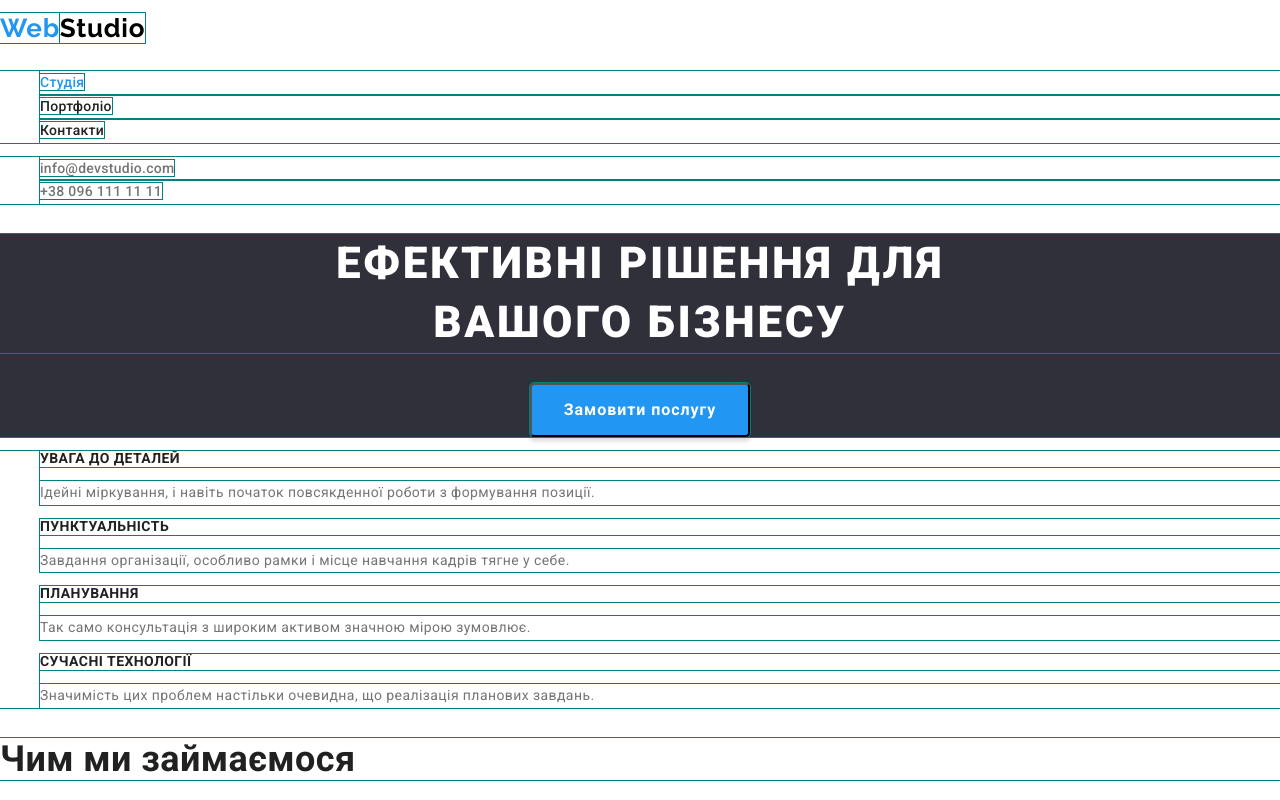
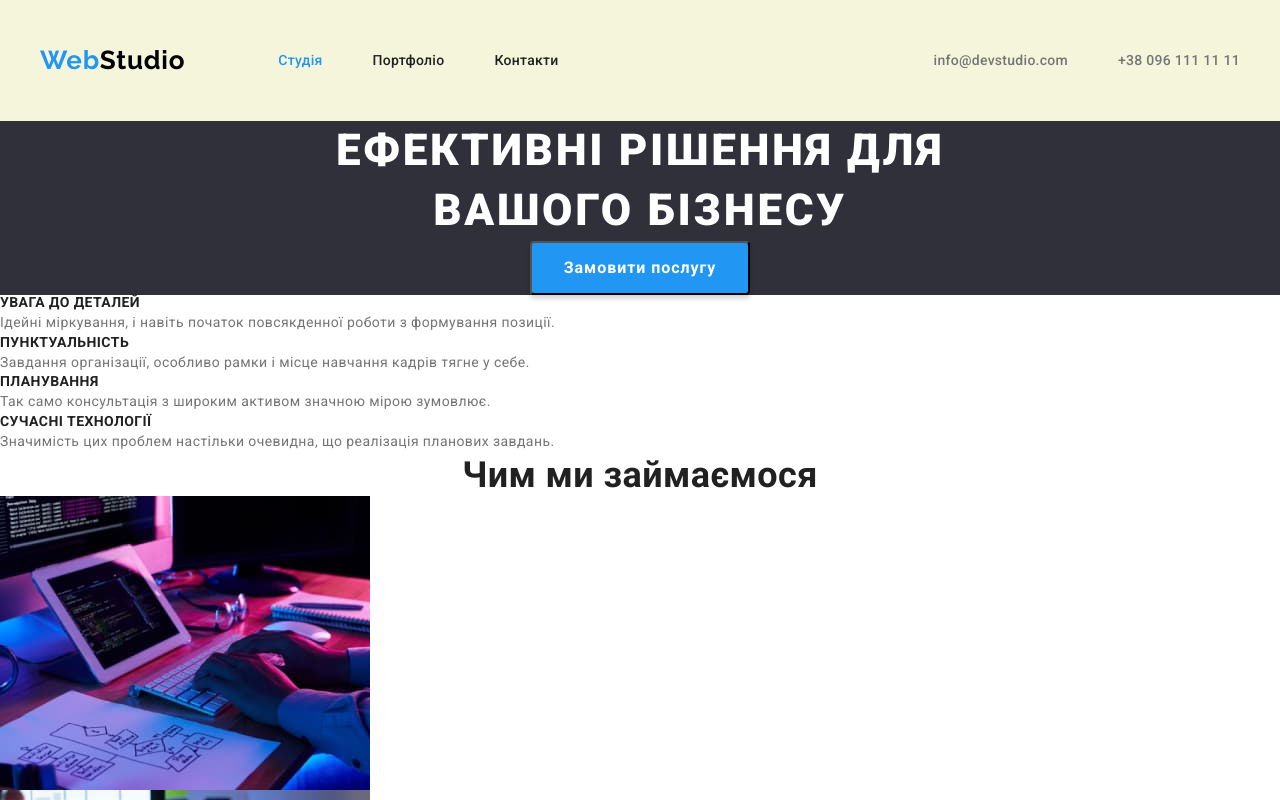
Before and after one commit to vladkand/w02-studio-03-flex, a plain HTML site: page index.html in a window 1280 px wide. Shown: the top 800 px of the page. Drawn offline with nearby package versions, Linux system fonts and the light colour scheme.

Commit message:
Flex in Header

```diff
--- a/css/styles.css
+++ b/css/styles.css
@@ -14,8 +14,8 @@
 
    /* --btn-bg-filter: #F5F4FA; */
 }
-body *{
-   outline: 1px solid teal;
+body * {
+   /* outline: 1px solid teal; */
 }
 
 body {
@@ -30,12 +30,43 @@ body {
 }
 
 /* === COMMON === */
+p,
+h1,
+h2,
+h3,
+h4,
+h5,
+h6 {
+   margin: 0;
+   padding: 0;
+}
+
+ul {
+   margin: 0;
+   padding: 0;
+}
+
+img {
+   display: block;
+   max-width: 100%;
+}
+/* ----------- */
+.container {
+   width: 1200px;
+   padding-left: 15px;
+   padding-right: 15px;
+   margin-left: auto;
+   margin-right: auto;
+}
+
 .link {
    text-decoration: none;
 }
+
 .list {
    list-style: none;
 }
+
 .btn {
    border-radius: 4px;
    font-family: inherit;
@@ -46,6 +77,7 @@ body {
    color: var(--second-text-color);
 }
 .section-title {
+   text-align: center;
    font-weight: 700;
    font-size: 36px;
    line-height: 1.17;
@@ -58,6 +90,24 @@ body {
 /* ------------------ */
 
 /* HEADER */
+
+.main-head {
+   display: flex;
+   background-color: beige;
+}
+
+.hed-box {
+   display: flex;
+   align-items: center;
+}
+
+/* ==== ALL links in header ===== */
+.hed-box .link {
+   display: block;
+   padding-top: 32px;
+   padding-bottom: 32px;
+}
+
 /* ---logo--- */
 .logo {
    font-family: 'Raleway';
@@ -68,12 +118,26 @@ body {
 
    color: var(--accent-color);
 }
+
 .logo .light {
    color: var(--logo-dark-color);
 }
 
 /* ---nav--- */
+.nav-list {
+   display: flex;
+   margin-left: 93px;
+}
+
+.nav-list .item:not(:first-child) {
+   margin-left: 50px;
+}
+
 .nav-link {
+   /* display: inline-block;
+   padding-top: 32px;
+   padding-bottom: 32px; */
+
    font-weight: 500;
    line-height: 1.14;
    letter-spacing: 0.02em;
@@ -90,6 +154,15 @@ body {
 }
 
 /* --contact-- */
+.contaсt-list {
+   display: flex;
+   margin-left: auto;
+}
+
+.contaсt-list .item + .item {
+   margin-left: 50px;
+}
+
 .contaсt-list .link {
    font-weight: 500;
    line-height: 1.14;
--- a/index.html
+++ b/index.html
@@ -23,23 +23,26 @@
    </head>
    <body>
       <!--==== HEADER ====-->
-      <header>
+      <header class="main-head">
+         <div class="hed-box container">
             <a class="logo logo-header link" href="./index.html"
-            >Web<span class="light">Studio</span></a
-         >
+               >Web<span class="light">Studio</span>
+            </a>
 
             <!--=== NAV ===-->
             <nav class="main-nav">
                <ul class="nav-list list">
-               <li class="nav-list-item">
+                  <li class="item">
                      <a class="nav-link current link" href="./index.html"
                         >Студія</a
                      >
                   </li>
-               <li class="nav-list-item">
-                  <a class="nav-link link" href="./portfolio.html">Портфоліо</a>
+                  <li class="item">
+                     <a class="nav-link link" href="./portfolio.html"
+                        >Портфоліо</a
+                     >
                   </li>
-               <li class="nav-list-item">
+                  <li class="item">
                      <a class="nav-link link" href="/">Контакти</a>
                   </li>
                </ul>
@@ -48,18 +51,19 @@
 
             <!--== CONTACT ==-->
             <ul class="contaсt-list list">
-            <li class="contact-item">
+               <li class="item">
                   <a class="mail-link link" href="mailto:info@devstudio.com">
                      info@devstudio.com
                   </a>
                </li>
-            <li class="contact-item">
+               <li class="item">
                   <a class="header-tel-link link" href="tel:+380961111111">
                      +38 096 111 11 11
                   </a>
                </li>
             </ul>
             <!-- contact-fin -->
+         </div>
       </header>
       <!-- header-fin -->
 
```
Lines whose indentation alone changed are shown as unchanged.
